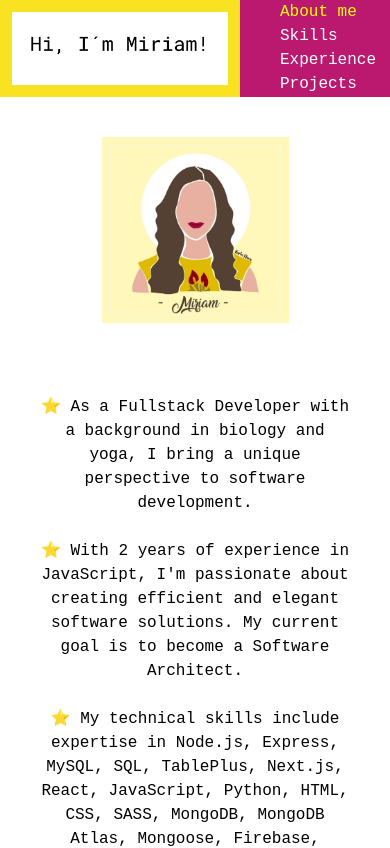
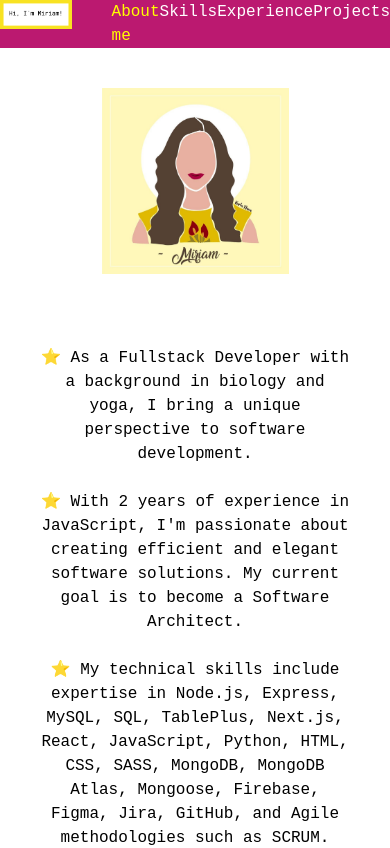
Before and after one commit to MiriamNM/portafolio-miriam-nava, a React (Create React App) app: page /experience in a window 390 px wide. Shown: the top 848 px of the page. Built offline with nearby package versions, Linux system fonts and the light colour scheme; a web font is replaced by a local one.

Commit message:
The title page changed

```diff
--- a/public/index.html
+++ b/public/index.html
@@ -29,7 +29,7 @@
       work correctly both with client-side routing and a non-root public URL.
       Learn how to configure a non-root public URL by running `npm run build`.
     -->
-    <title>React App</title>
+    <title>Miriam´s Portafolio</title>
   </head>
   <body>
     <noscript>You need to enable JavaScript to run this app.</noscript>
--- a/src/view/Header/index.js
+++ b/src/view/Header/index.js
@@ -19,7 +19,7 @@ const Header = () => {
         <img src={logo} alt="logo" class="w-60" />
       </div>
       <div>
-        <ul class="font-medium flex flex-col md:flex-row md:space-x-10 md:mt-8 pl-10">
+        <ul class="font-medium grid grid-flow-col justify-stretch md:space-x-10 md:mt-8 pl-10">
           {routes.map((route) => {
             return (
               <li>
```
